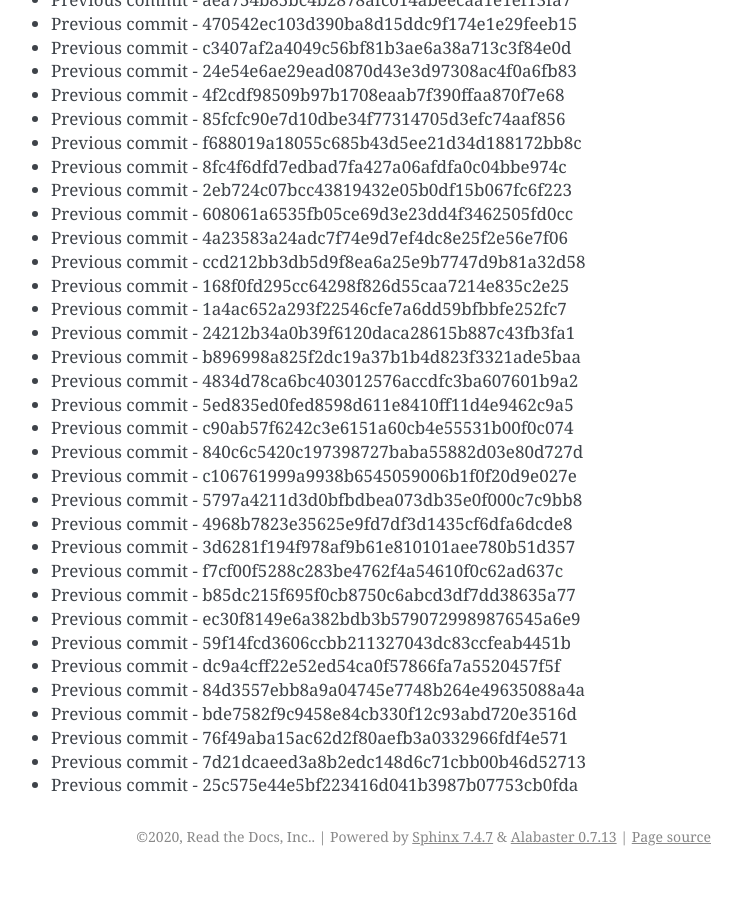
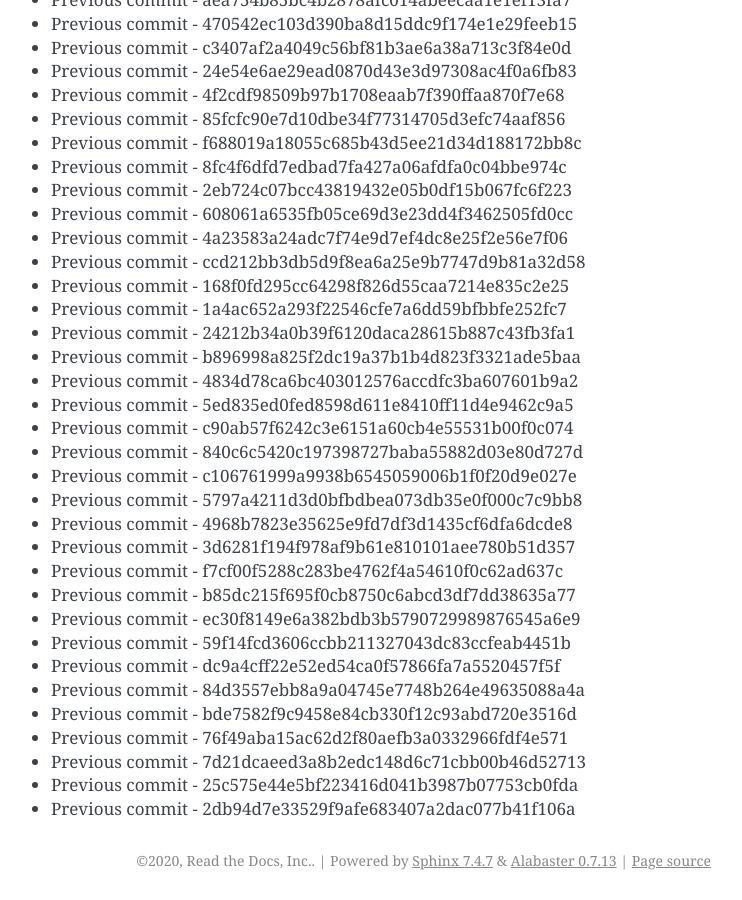
Before and after one commit to readthedocs/rtd-git-stresstest, a Sphinx documentation site: the page built from docs/updates.rst, in a window 1280 px wide and 900 px high, scrolled down 8675 px. Shown: the whole window, without its empty margins (399-1141 px from the left). Built offline with Sphinx 7.4.7, drawn with Linux system fonts in a browser that asks for light colours; before the commit the page ends 9551 px from its top, so only the background shows below that.

Commit message:
Generating commit from previous: 2db94d7e33529f9afe683407a2dac077b41f106a

```diff
--- a/docs/updates.rst
+++ b/docs/updates.rst
@@ -396,3 +396,4 @@ It can be tested for any performance characteristics.
 * Previous commit - 76f49aba15ac62d2f80aefb3a0332966fdf4e571
 * Previous commit - 7d21dcaeed3a8b2edc148d6c71cbb00b46d52713
 * Previous commit - 25c575e44e5bf223416d041b3987b07753cb0fda
+* Previous commit - 2db94d7e33529f9afe683407a2dac077b41f106a
```
